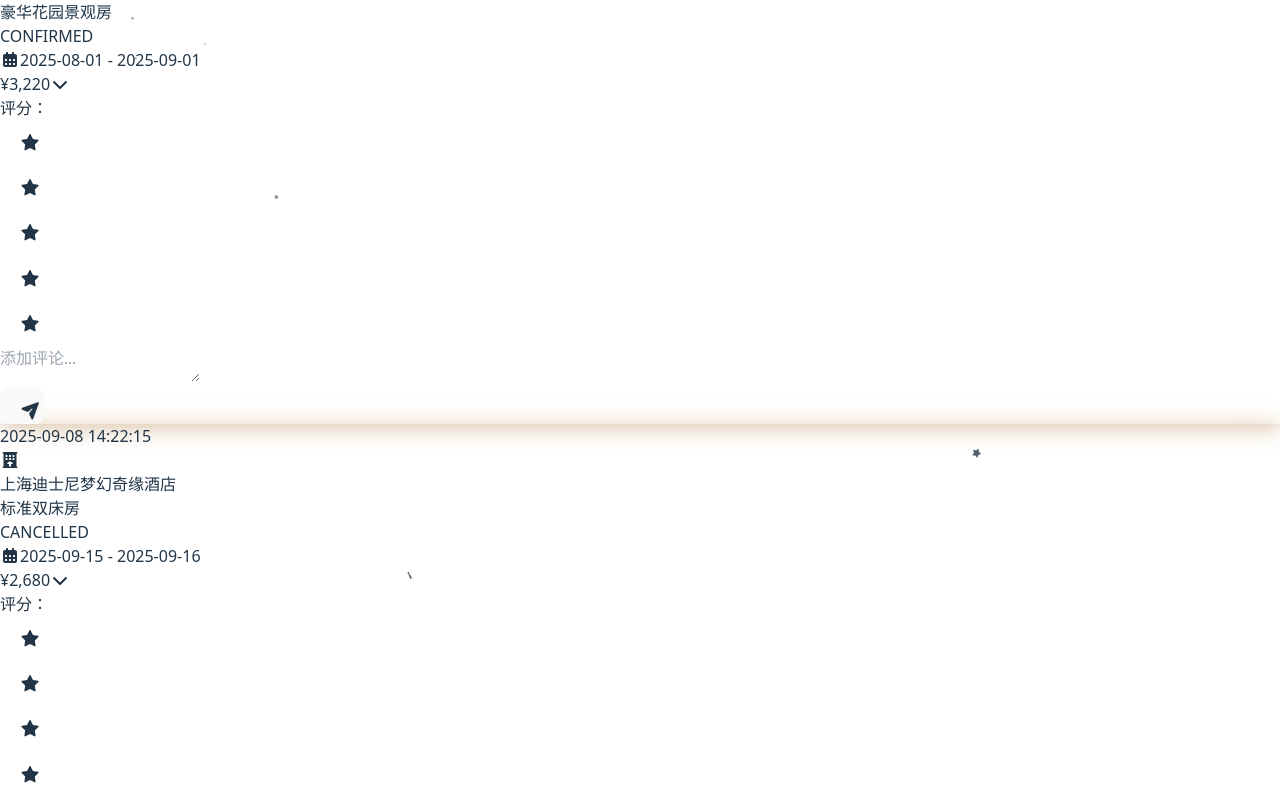
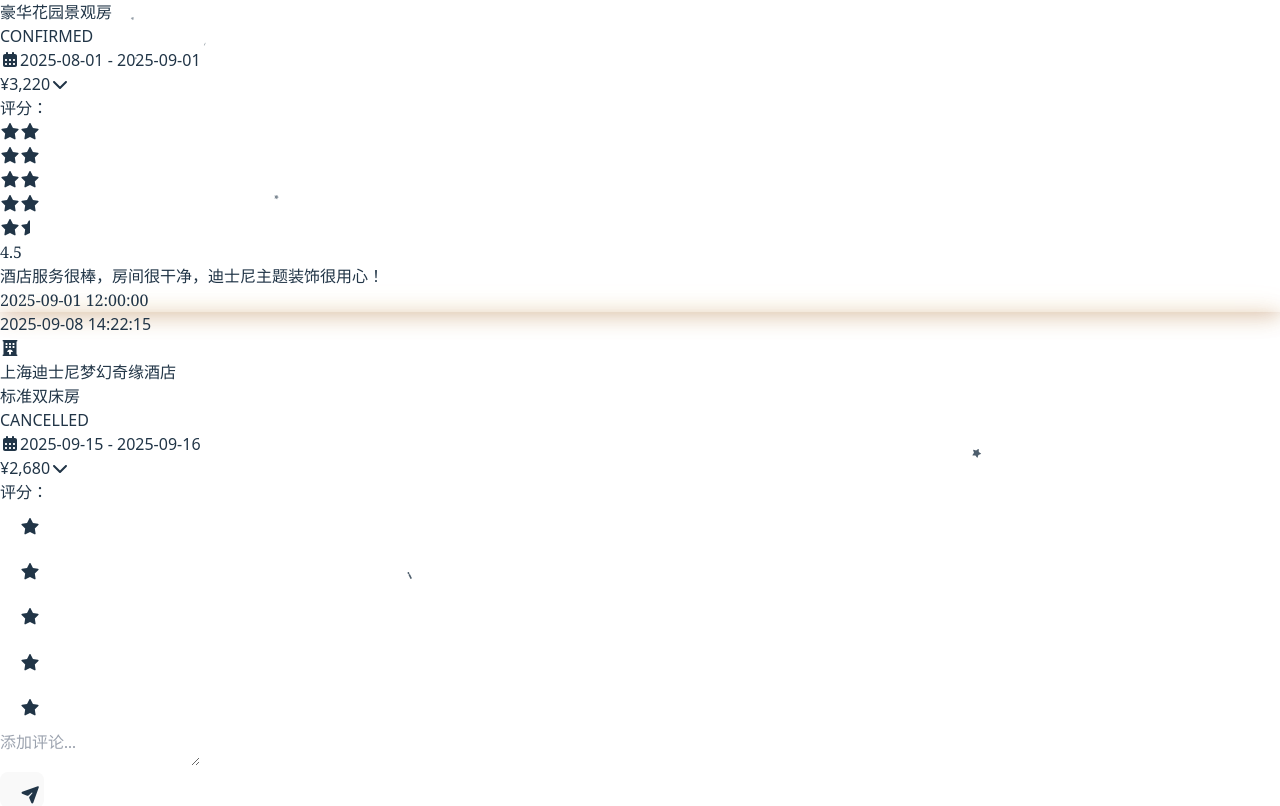
Before and after one commit to XOFJO/diseneyBookingFrontend, a React (Vite) app: page /order in a window 1280 px wide. Shown: the part 960-1766 px from the top of the page. Built offline with nearby package versions, Linux system fonts and the light colour scheme.

Commit message:
feat：增加了评论相关字段，获取到则不让用户再次填写

```diff
--- a/src/components/order/OrderCard.jsx
+++ b/src/components/order/OrderCard.jsx
@@ -174,6 +174,60 @@
 
                 {/* Comment Input - Always Visible */}
                 <div className="border-t border-yellow-400/20 mt-3 pt-3" onClick={(e) => e.stopPropagation()}>
+                    {/* Check if order has existing rating/comment */}
+                    {order.rating && order.comment && order.ratingDate ? (
+                        // Display existing rating and comment
+                        <div>
+                            {/* Existing Rating Section */}
+                            <div className="flex items-center space-x-2 mb-2">
+                                <span className="text-xs text-purple-200" style={{ fontFamily: 'Georgia, serif' }}>评分：</span>
+                                <div className="flex items-center space-x-1">
+                                    {[1, 2, 3, 4, 5].map((starIndex) => {
+                                        const isFull = order.rating >= starIndex;
+                                        const isHalf = order.rating >= starIndex - 0.5 && order.rating < starIndex;
+
+                                        return (
+                                            <div key={starIndex} className="relative inline-block">
+                                                {/* Background star (gray) */}
+                                                <FontAwesomeIcon
+                                                    icon={faStar}
+                                                    className="text-sm text-gray-500 block"
+                                                />
+
+                                                {/* Foreground star (yellow) - full or half */}
+                                                {(isFull || isHalf) && (
+                                                    <FontAwesomeIcon
+                                                        icon={faStar}
+                                                        className="text-sm text-yellow-400 absolute inset-0"
+                                                        style={{
+                                                            clipPath: isHalf ? 'inset(0 50% 0 0)' : 'none'
+                                                        }}
+                                                    />
+                                                )}
+                                            </div>
+                                        );
+                                    })}
+                                    <span className="text-xs text-purple-200 ml-2" style={{ fontFamily: 'Georgia, serif' }}>
+                                        {order.rating.toFixed(1)}
+                                    </span>
+                                </div>
+                            </div>
+
+                            {/* Existing Comment */}
+                            <div className="flex justify-between items-start">
+                                <div className="flex-1">
+                                    <p className="text-xs text-purple-200 bg-black/20 rounded-lg px-3 py-2" style={{ fontFamily: 'Georgia, serif' }}>
+                                        {order.comment}
+                                    </p>
+                                </div>
+                                <div className="ml-3 text-xs text-purple-300/70" style={{ fontFamily: 'Georgia, serif' }}>
+                                    {order.ratingDate}
+                                </div>
+                            </div>
+                        </div>
+                    ) : (
+                        // Show input form for new rating/comment
+                        <div>
                             {/* Rating Section */}
                             <div className="flex items-center space-x-2 mb-2">
                                 <span className="text-xs text-purple-200" style={{ fontFamily: 'Georgia, serif' }}>评分：</span>
@@ -262,6 +316,8 @@
                                 </motion.button>
                             </div>
                         </div>
+                    )}
+                </div>
             </div>
         </motion.div>
     );
--- a/src/components/order/OrderList.jsx
+++ b/src/components/order/OrderList.jsx
@@ -24,7 +24,10 @@
             orderRemark: '蜜月旅行，希望安排高层房间',
             status: 'CONFIRMED',
             totalPrice: 3220,
-            orderDate: '2025-09-10 09:49:41'
+            orderDate: '2025-09-10 09:49:41',
+            comment: '酒店服务很棒，房间很干净，迪士尼主题装饰很用心！',
+            rating: 4.5,
+            ratingDate: '2025-09-01 12:00:00'
         },
         {
             orderId: 2,
```
Lines whose indentation alone changed are shown as unchanged.
